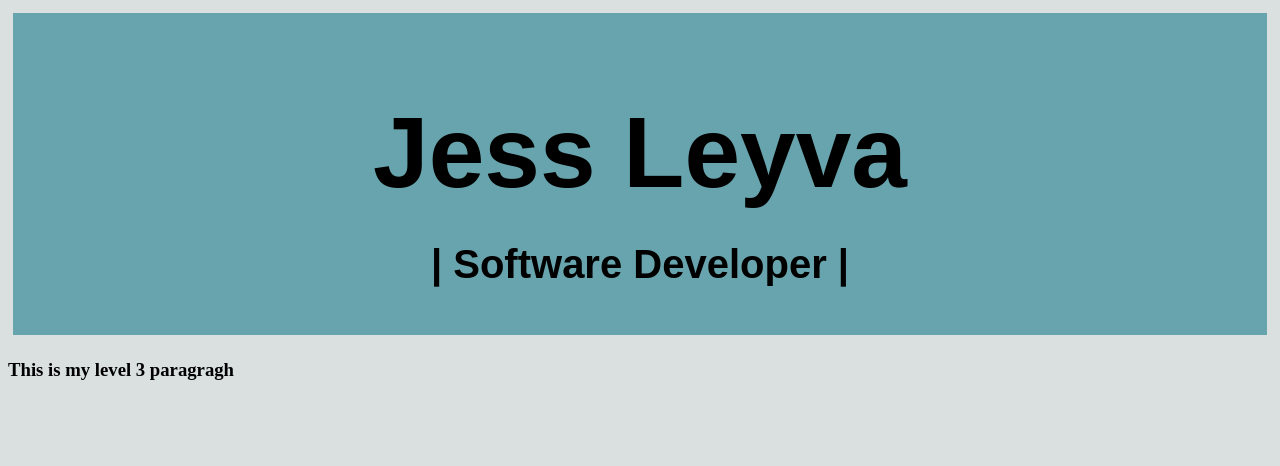
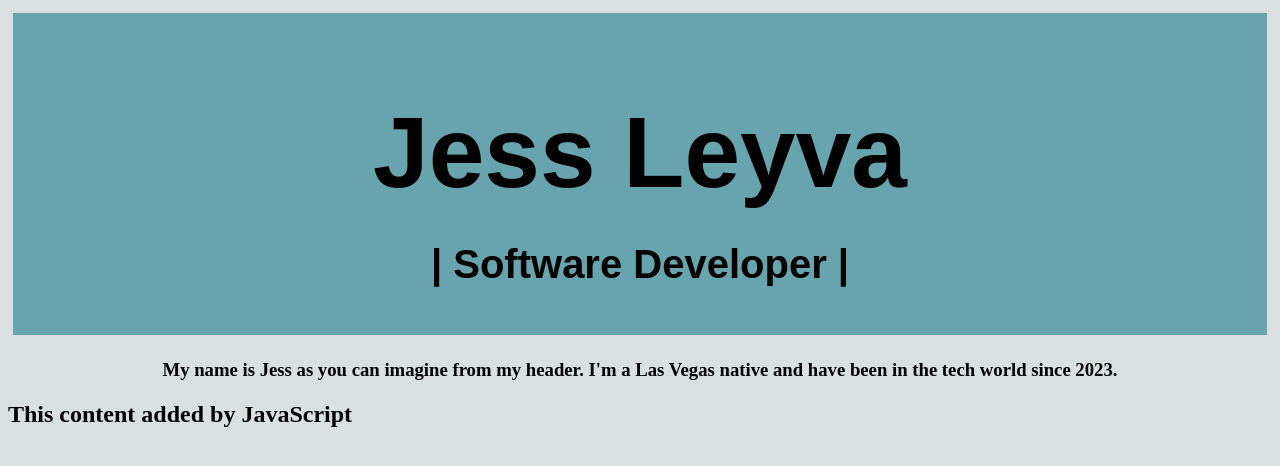
Before and after one commit to jusstjess/my-personal-website, a plain HTML site: page index.html in a window 1280 px wide. Drawn offline with Linux system fonts and the light colour scheme.

Commit message:
added script

```diff
--- a/index.html
+++ b/index.html
@@ -16,7 +16,13 @@
 
 
 
-        <h3><p>This is my level 3 paragragh </h3></body>
+        <h3><p>My name is Jess as you can imagine from my header. I'm a Las Vegas native and have been in the tech world since 2023.
+
+        </h3>
+        <script src="script.js"></script>
+
+    </body>
+
 
 
 
--- a/script.js
+++ b/script.js
@@ -1,2 +1,3 @@
 const h2 = document.createElement("h2");
 h2.textContent = "This content added by JavaScript";
+document.querySelector("body").appendChild(h2);
--- a/style.css
+++ b/style.css
@@ -30,3 +30,6 @@
  body {
     background-color: #dae0e0;
  }
+ h3{
+    text-align: center;
+ }
```
